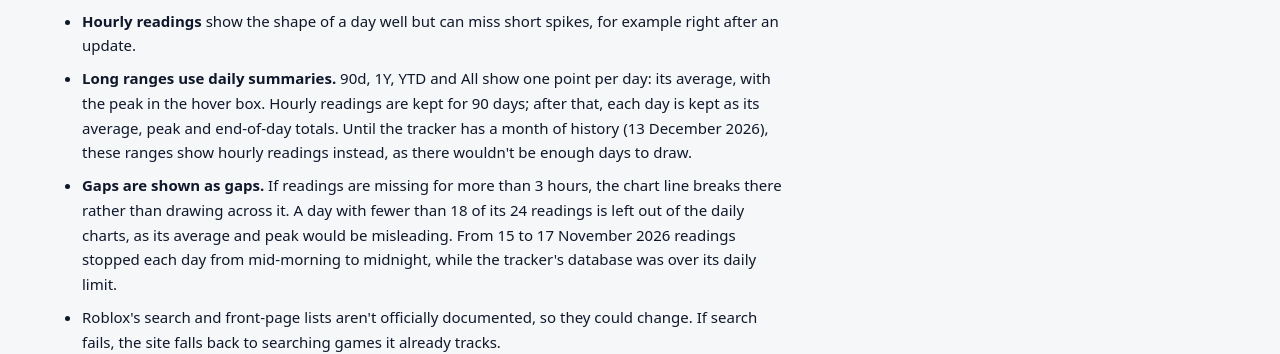
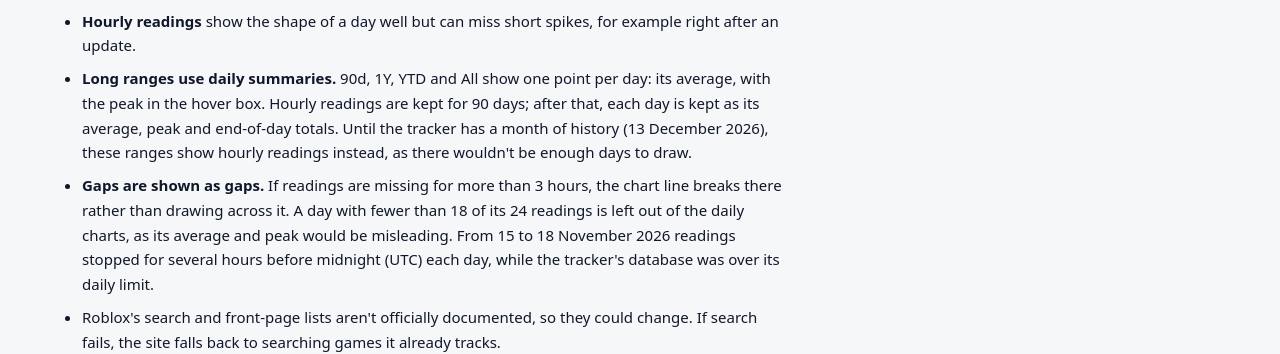
Before and after one commit to Geethann/roblox-game-tracker, a React (Vite) app in the folder site/: page /about in a window 1280 px wide. Shown: the part 1342-1696 px from the top of the page. Built offline with nearby package versions, Linux system fonts and the light colour scheme; no server answers.

Commit message:
Outage note: readings also stopped on the evening of 18 Nov (#26)

```diff
--- a/site/src/pages/AboutPage.jsx
+++ b/site/src/pages/AboutPage.jsx
@@ -60,7 +60,7 @@ export default function AboutPage() {
         <li><strong>History starts when tracking starts.</strong> Roblox doesn&apos;t provide past numbers, so no tracker can show a game&apos;s history from before it began recording.</li>
         <li><strong>Hourly readings</strong> show the shape of a day well but can miss short spikes, for example right after an update.</li>
         <li><strong>Long ranges use daily summaries.</strong> 90d, 1Y, YTD and All show one point per day: its average, with the peak in the hover box. Hourly readings are kept for 90 days; after that, each day is kept as its average, peak and end-of-day totals. Until the tracker has a month of history (13 December 2026), these ranges show hourly readings instead, as there wouldn&apos;t be enough days to draw.</li>
-        <li><strong>Gaps are shown as gaps.</strong> If readings are missing for more than 3 hours, the chart line breaks there rather than drawing across it. A day with fewer than 18 of its 24 readings is left out of the daily charts, as its average and peak would be misleading. From 15 to 17 November 2026 readings stopped each day from mid-morning to midnight, while the tracker&apos;s database was over its daily limit.</li>
+        <li><strong>Gaps are shown as gaps.</strong> If readings are missing for more than 3 hours, the chart line breaks there rather than drawing across it. A day with fewer than 18 of its 24 readings is left out of the daily charts, as its average and peak would be misleading. From 15 to 18 November 2026 readings stopped for several hours before midnight (UTC) each day, while the tracker&apos;s database was over its daily limit.</li>
         <li>Roblox&apos;s search and front-page lists aren&apos;t officially documented, so they could change. If search fails, the site falls back to searching games it already tracks.</li>
       </ul>
 
```
Also changed, not shown: 1 other file (tests, documents, lock files or other folders).
